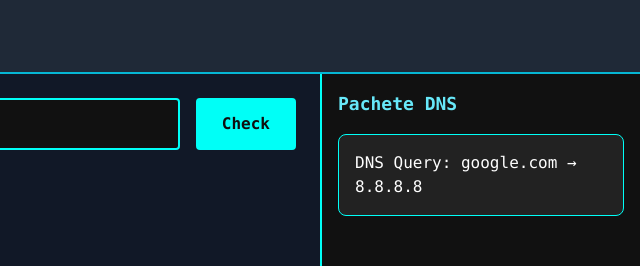
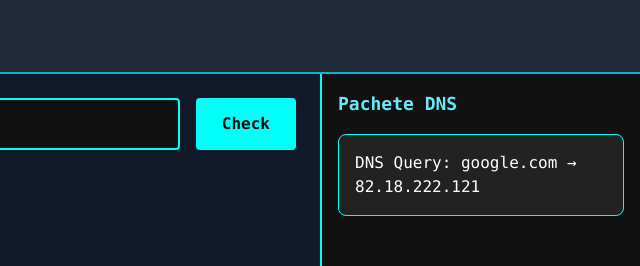
Before and after one commit to AnaPop3007/Out-of-Scope-Angler, a website: page public/index.html in a window 1280 px wide. Shown: the top 266 px of the page, 640-1280 px from the left. Drawn offline with nearby package versions, Linux system fonts and the light colour scheme.

Commit message:
idex update, better ip-s

```diff
--- a/public/index.html
+++ b/public/index.html
@@ -125,13 +125,13 @@
 
     // ---- Simulare pachete DNS ----
     const dnsPackets = [
-      "DNS Query: google.com → 8.8.8.8",
+      "DNS Query: google.com → 82.18.222.121",
       "DNS Response: 142.250.74.14",
-      "DNS Query: cloudflare.com → 1.1.1.1",
-      "DNS Query: openai.com → 8.8.4.4",
+      "DNS Query: cloudflare.com → 62.52.32.121",
+      "DNS Query: openai.com → 72.71.32.111",
       "DNS Response: 104.22.3.243",
-      "DNS Query: example.net → 9.9.9.9",
-      "DNS Query: reddit.com → 8.8.8.8",
+      "DNS Query: microbsoft.net → 10.91.82.73",
+      "DNS Query: reddit.com → 42.33.58.1",
       "DNS Response: 151.101.1.140",
     ];
 
```
